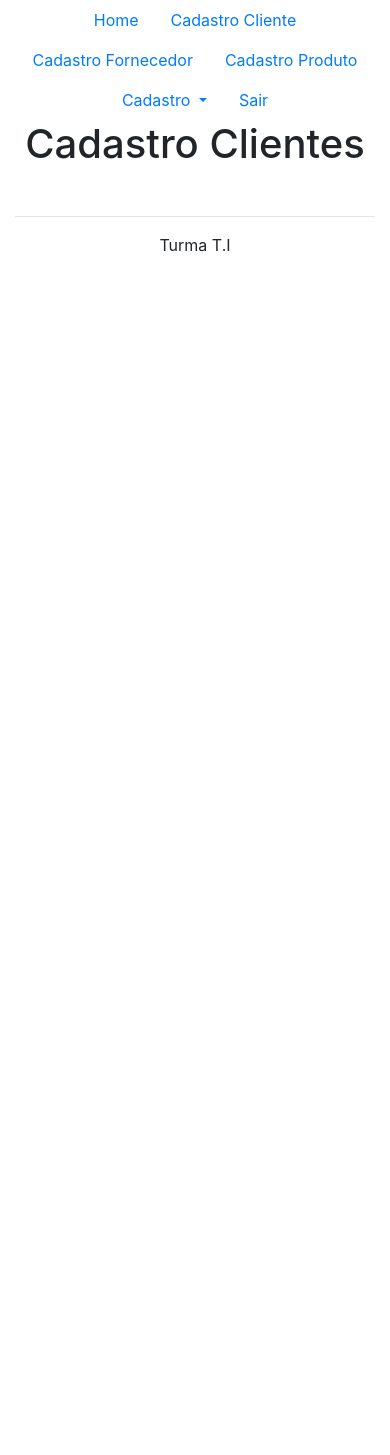
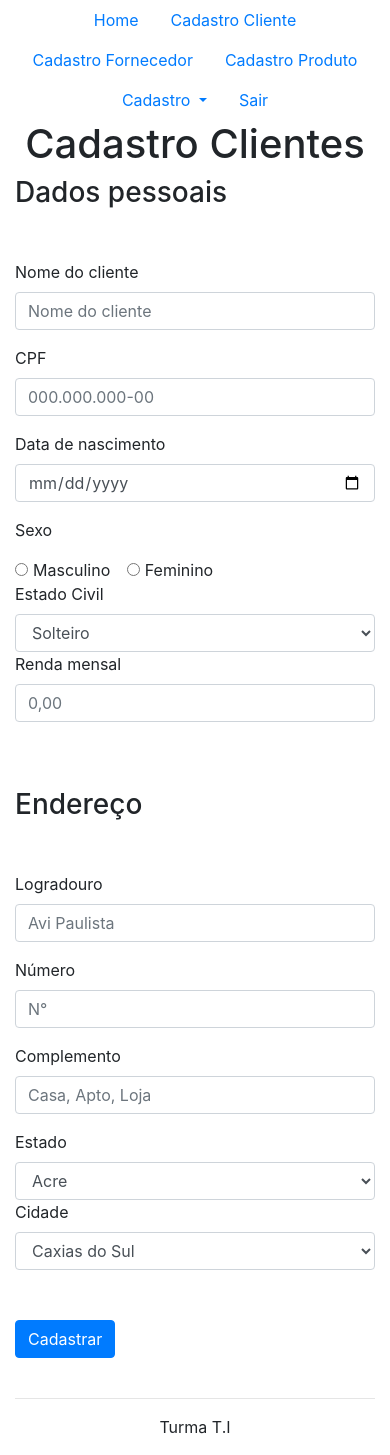
Before and after one commit to mauriciosaso/PHP, a PHP site: page /sistema/adm/cadastroClientes.php in a window 390 px wide. Before the commit the page ends 252 px from the top, so only its background shows below. Run offline with PHP 8.4, Linux system fonts and the light colour scheme.

Commit message:
Aula 4 v3

```diff
--- a/4aula/sistema/adm/cadastroClientes.php
+++ b/4aula/sistema/adm/cadastroClientes.php
@@ -12,6 +12,135 @@
       <?php require "includes/menu.php"; ?>
 
       <h1 style="text-align: center;">Cadastro Clientes</h1>
+
+      <h3> Dados pessoais </h3>
+
+      <form method="post" action="acao/acaoCliente.php">
+
+        <div style="margin-top: 50px;" class="row">
+          <div class="col-md-12">
+
+            <div class="form-group">
+              <label for="exampleInputEmail1">Nome do cliente</label>
+              <input type="text" name="nome" class="form-control" placeholder="Nome do cliente">
+            </div>
+
+          </div>
+        </div>
+
+        <div class="row">
+          <div class="col-md-4">
+
+            <div class="form-group">
+              <label for="exampleInputEmail1">CPF</label>
+              <input type="text" name="cpf" class="form-control" placeholder="000.000.000-00">
+            </div>
+
+          </div>
+
+          <div class="col-md-4">
+
+            <div class="form-group">
+              <label for="exampleInputEmail1">Data de nascimento</label>
+              <input type="date" name="data" class="form-control" placeholder="dd/mm/aaaa">
+            </div>
+
+          </div>
+
+          <div class="col-md-4">
+
+            <p> Sexo </p>
+
+            <div class="form-check form-check-inline">
+              <input class="form-check-input" type="radio" name="sexo" value="Masculino">
+              <label class="form-check-label" for="exampleRadios1">Masculino</label>
+            </div>
+
+            <div class="form-check form-check-inline">
+              <input class="form-check-input" type="radio" name="sexo" value="Feminino">
+              <label class="form-check-label" for="exampleRadios1">Feminino</label>
+            </div>
+
+          </div>
+        </div>
+
+        <div class="row">
+          <div class="col-md-6">
+
+            <label for="exampleInputEmail1">Estado Civil</label>
+            <select name="estadoCivil" class="form-control">
+              <option value="Solteiro">Solteiro</option>
+              <option value="Casado">Casado</option>
+            </select>
+
+          </div>
+          <div class="col-md-6">
+
+            <div class="form-group">
+              <label for="exampleInputEmail1">Renda mensal</label>
+              <input type="text" name="renda" class="form-control" placeholder="0,00">
+            </div>
+
+          </div>
+        </div>
+
+        <h3 style="margin-top: 50px;"> Endereço </h3>
+
+        <div style="margin-top: 50px;" class="row">
+          <div class="col-md-4">
+
+            <div class="form-group">
+              <label for="exampleInputEmail1">Logradouro</label>
+              <input type="text" name="logradouro" class="form-control" placeholder="Avi Paulista">
+            </div>
+
+          </div>
+          <div class="col-md-4">
+
+            <div class="form-group">
+              <label for="exampleInputEmail1">Número</label>
+              <input type="text" name="numero" class="form-control" placeholder="N°">
+            </div>
+
+          </div>
+          <div class="col-md-4">
+            <div class="form-group">
+              <label for="exampleInputEmail1">Complemento</label>
+              <input type="text" name="complemento" class="form-control" placeholder="Casa, Apto, Loja">
+            </div>
+          </div>
+        </div>
+
+        <div class="row">
+          <div class="col-md-6">
+
+            <label for="exampleInputEmail1">Estado</label>
+            <select name="estado" class="form-control">
+              <option value="Acre">Acre</option>
+              <option value="Rio grande do sul">Rio grande do sul</option>
+              <option value="Bahia">Bahia</option>
+              <option value="Ceara">Ceará</option>
+              <option value="Sao paulo">São Paulo</option>
+            </select>
+
+          </div>
+          <div class="col-md-6">
+
+            <label for="exampleInputEmail1"> Cidade</label>
+            <select name="cidade" class="form-control">
+              <option value="Caxias do Sul">Caxias do Sul</option>
+              <option value="Monte negro">Monte negro</option>
+              <option value="Solimoes">Solimões</option>
+              <option value="Senac">Senac</option>
+              <option value="Senai">Senai</option>
+            </select>
+
+          </div>
+        </div>
+
+        <input style="margin-top: 50px;" type="submit" name="enviar" class="btn btn-primary" value="Cadastrar">
+
+      </form>
 
       <?php require "includes/rodape.php"; ?>
 
```
Also changed, not shown: 4aula/sistema/adm/acao/acaoCliente.php (added, +71 -0 lines).
